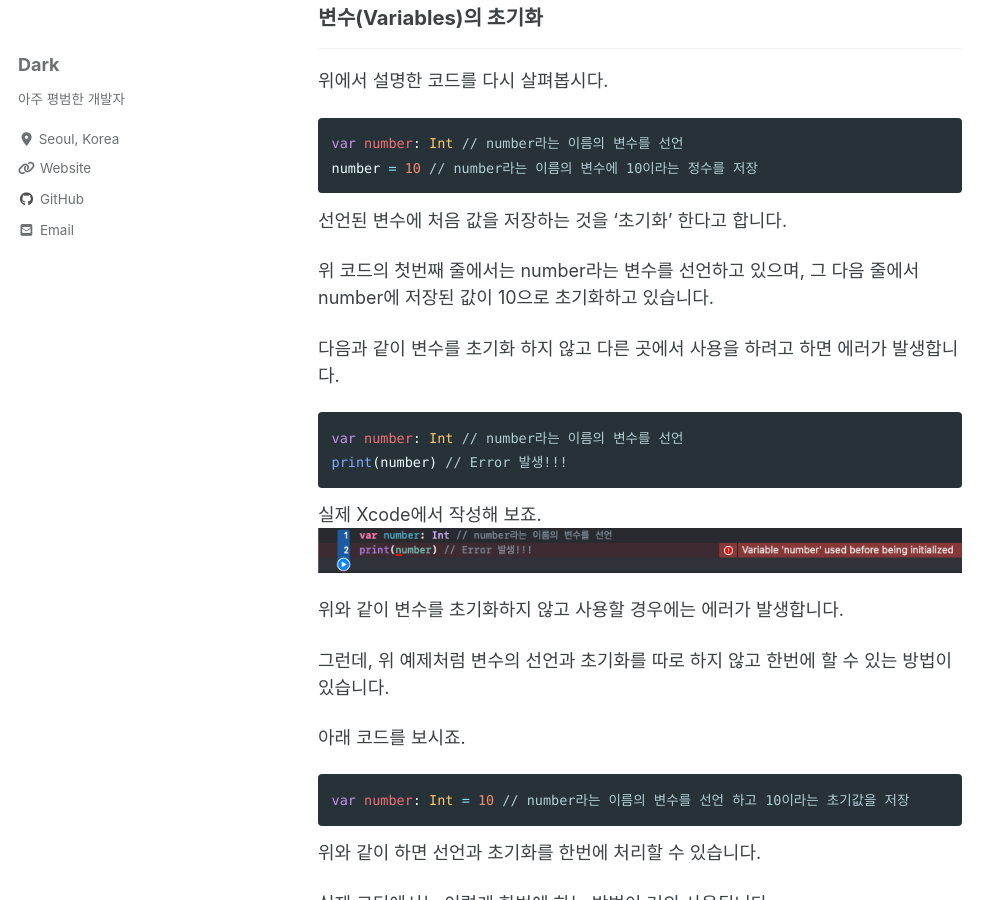
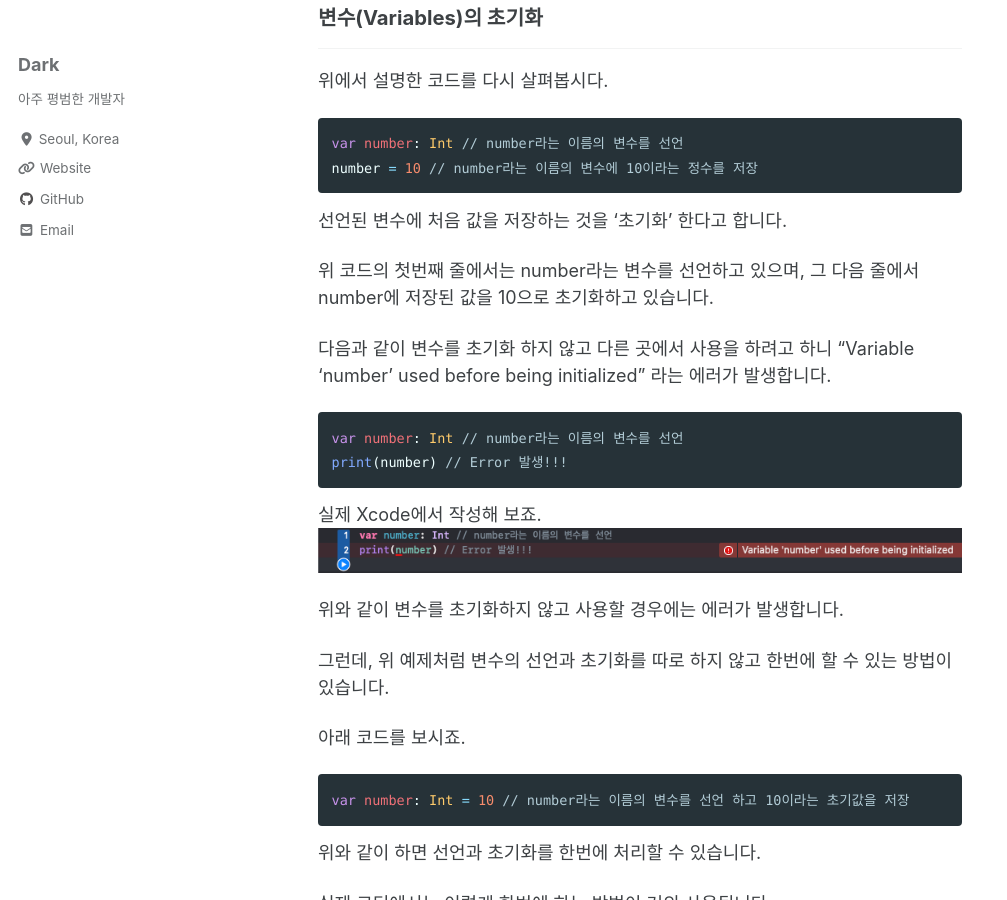
Before and after one commit to ksky000/ksky000.github.io, a Jekyll site: the page built from _posts/2020-05-31-swift3.md, in a window 1280 px wide and 900 px high, scrolled down 5616 px. Shown: the whole window, without its empty margins (0-1007 px from the left). Built offline with Jekyll 4.4.1, drawn with Linux system fonts in a browser that asks for light colours; cached includes are drawn as plain includes; nearby versions of some CDN libraries; comment, search, counter and statistics services are not loaded.

Commit message:
update post

````diff
--- a/_posts/2020-05-31-swift3.md
+++ b/_posts/2020-05-31-swift3.md
@@ -110,9 +110,9 @@ number = 10 // number라는 이름의 변수에 10이라는 정수를 저장
 
 선언된 변수에 처음 값을 저장하는 것을 '초기화' 한다고 합니다.
 
-위 코드의 첫번째 줄에서는 number라는 변수를 선언하고 있으며, 그 다음 줄에서 number에 저장된 값이 10으로 초기화하고 있습니다.
+위 코드의 첫번째 줄에서는 number라는 변수를 선언하고 있으며, 그 다음 줄에서 number에 저장된 값을 10으로 초기화하고 있습니다.
 
-다음과 같이 변수를 초기화 하지 않고 다른 곳에서 사용을 하려고 하면 에러가 발생합니다.
+다음과 같이 변수를 초기화 하지 않고 다른 곳에서 사용을 하려고 하니 "Variable 'number' used before being initialized" 라는 에러가 발생합니다.
 
 ```swift
 var number: Int // number라는 이름의 변수를 선언
````
